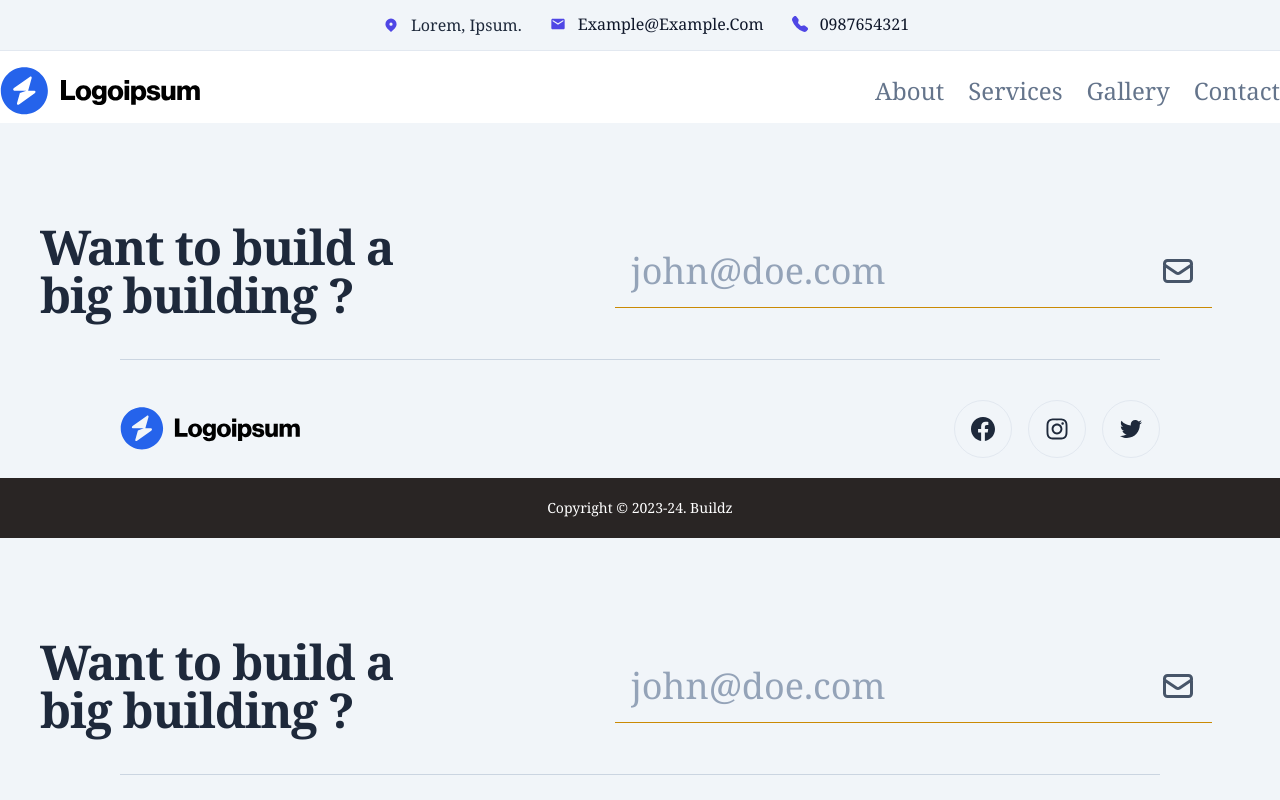
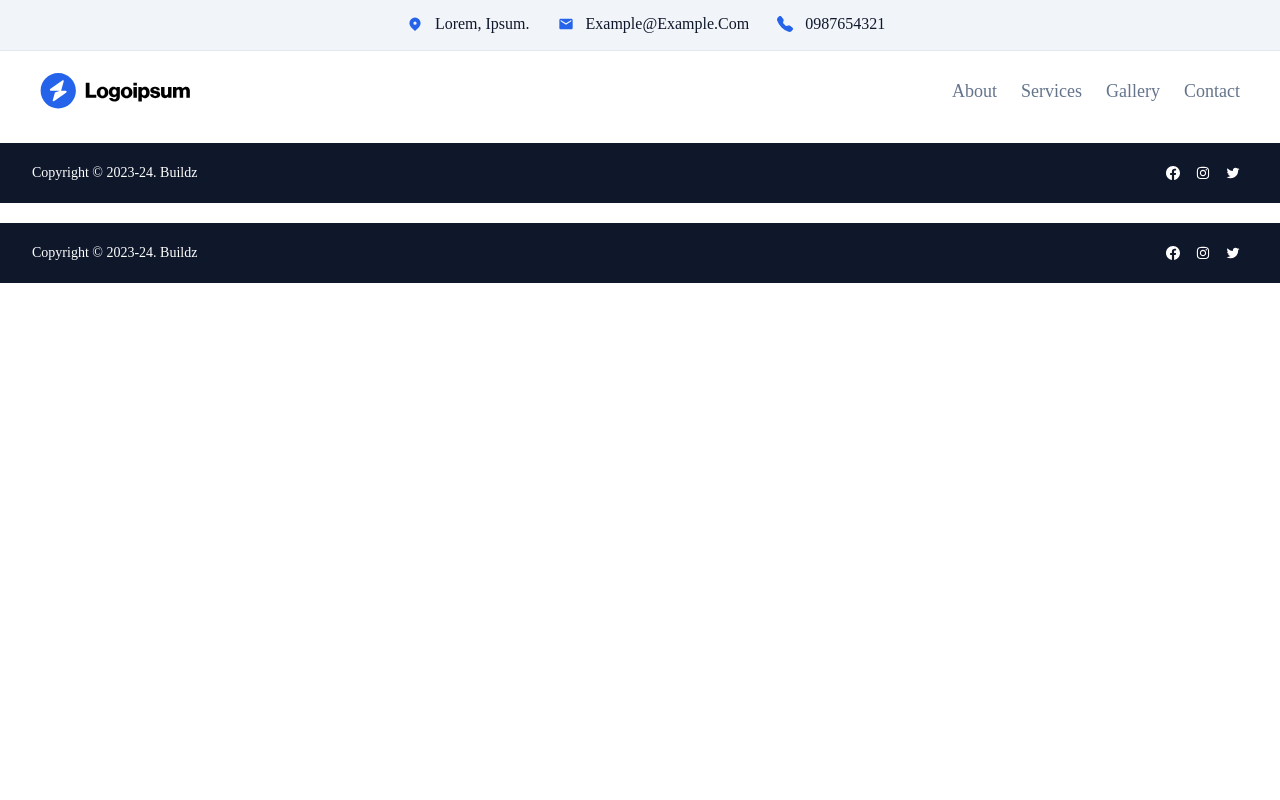
Before and after one commit to BurhaneeDevelopers/landing-page-collab, a Next.js app: page /components/footer in a window 1280 px wide. Shown: the top 800 px of the page. Built offline with nearby package versions, Linux system fonts and the light colour scheme; what tw-elements would draw is missing.

Commit message:
changes by ms

```diff
--- a/pages/components/footer.js
+++ b/pages/components/footer.js
@@ -6,135 +6,29 @@ import { IoLogoTwitter } from "react-icons/io";
 
 const Footer = () => {
   return (
-    <div className="bg-gray-100 pt-1">
-      <footer className="px-10 mt-24">
-        <div className="md:flex md:-mx-3 md:items-center md:justify-between">
-          <h3 className="text-3xl font-semibold tracking-tight text-gray-800 md:mx-3 xl:text-5xl w-1/3">
-            Want to build a big building ?
-          </h3>
+    <div>
+      <footer>
+        <div className="mx-auto bg-gray-900 py-5 mt-5">
+          <div className="mx-auto max-w-screen-2xl flex items-center justify-between px-8">
+            <p className="text-center text-sm text-white lg:mt-0 lg:text-right">
+              Copyright &copy; 2023-24. Buildz
+            </p>
+            <div className="flex">
+              <a href="#" className="mx-2">
+                <BsFacebook className="text-sm text-white" />
+              </a>
 
-          <div className="mt-6 shrink-0 md:mt-0 md:w-auto md:mx-10">
-            <div>
-              <label htmlFor="email" className="sr-only">
-                Email
-              </label>
+              <a href="#" className="mx-2">
+                <FaInstagram className="text-sm text-white" />
+              </a>
 
-              <div className="relative">
-                <input
-                  type="email"
-                  className="w-full border-b border-yellow-600 p-4 pr-12 text-4xl bg-transparent text-gray-900"
-                  placeholder="john@doe.com"
-                />
-
-                <span className="absolute inset-y-0 right-4 inline-flex items-center">
-                  <HiOutlineMail className="text-4xl text-gray-600" />
-                </span>
-              </div>
+              <a href="#" className="mx-2">
+                <IoLogoTwitter className="text-sm text-white" />
+              </a>
             </div>
           </div>
         </div>
-
-        <div className="px-20">
-          <hr className="my-6 border-gray-300 md:my-10" />
-        </div>
-
-        <div className="flex items-center justify-between px-20">
-          <a className="text-teal-600 flex" href="#">
-            <svg
-              id="logo-54"
-              width="180"
-              viewBox="0 0 170 41"
-              fill="none"
-              xmlns="http://www.w3.org/2000/svg"
-            >
-              <path
-                d="M51.8601 28.138H63.8121V24.538H56.1081V10.978H51.8601V28.138Z"
-                className="cneutral"
-                fill="#000000"
-              ></path>
-              <path
-                d="M70.8932 25.738C69.1892 25.738 68.3012 24.25 68.3012 22.018C68.3012 19.786 69.1892 18.274 70.8932 18.274C72.5972 18.274 73.5092 19.786 73.5092 22.018C73.5092 24.25 72.5972 25.738 70.8932 25.738ZM70.9172 28.522C74.8772 28.522 77.4692 25.714 77.4692 22.018C77.4692 18.322 74.8772 15.514 70.9172 15.514C66.9812 15.514 64.3412 18.322 64.3412 22.018C64.3412 25.714 66.9812 28.522 70.9172 28.522Z"
-                className="cneutral"
-                fill="#000000"
-              ></path>
-              <path
-                d="M84.3237 32.386C86.1477 32.386 87.7557 31.978 88.8357 31.018C89.8197 30.13 90.4677 28.786 90.4677 26.938V15.85H86.7237V17.17H86.6757C85.9557 16.138 84.8517 15.49 83.2197 15.49C80.1717 15.49 78.0597 18.034 78.0597 21.634C78.0597 25.402 80.6277 27.466 83.3877 27.466C84.8757 27.466 85.8117 26.866 86.5317 26.05H86.6277V27.274C86.6277 28.762 85.9317 29.626 84.2757 29.626C82.9797 29.626 82.3317 29.074 82.1157 28.426H78.3237C78.7077 30.994 80.9397 32.386 84.3237 32.386ZM84.2997 24.562C82.8357 24.562 81.8757 23.362 81.8757 21.514C81.8757 19.642 82.8357 18.442 84.2997 18.442C85.9317 18.442 86.7957 19.834 86.7957 21.49C86.7957 23.218 86.0037 24.562 84.2997 24.562Z"
-                className="cneutral"
-                fill="#000000"
-              ></path>
-              <path
-                d="M98.166 25.738C96.462 25.738 95.574 24.25 95.574 22.018C95.574 19.786 96.462 18.274 98.166 18.274C99.87 18.274 100.782 19.786 100.782 22.018C100.782 24.25 99.87 25.738 98.166 25.738ZM98.19 28.522C102.15 28.522 104.742 25.714 104.742 22.018C104.742 18.322 102.15 15.514 98.19 15.514C94.254 15.514 91.614 18.322 91.614 22.018C91.614 25.714 94.254 28.522 98.19 28.522Z"
-                className="cneutral"
-                fill="#000000"
-              ></path>
-              <path
-                d="M105.884 28.138H109.796V15.85H105.884V28.138ZM105.884 14.146H109.796V10.978H105.884V14.146Z"
-                className="cneutral"
-                fill="#000000"
-              ></path>
-              <path
-                d="M111.494 32.194H115.406V26.866H115.454C116.222 27.898 117.35 28.522 118.934 28.522C122.15 28.522 124.286 25.978 124.286 21.994C124.286 18.298 122.294 15.49 119.03 15.49C117.35 15.49 116.15 16.234 115.31 17.338H115.238V15.85H111.494V32.194ZM117.926 25.498C116.246 25.498 115.286 24.13 115.286 22.138C115.286 20.146 116.15 18.634 117.854 18.634C119.534 18.634 120.326 20.026 120.326 22.138C120.326 24.226 119.414 25.498 117.926 25.498Z"
-                className="cneutral"
-                fill="#000000"
-              ></path>
-              <path
-                d="M130.655 28.522C133.871 28.522 136.247 27.13 136.247 24.442C136.247 21.298 133.703 20.746 131.543 20.386C129.983 20.098 128.591 19.978 128.591 19.114C128.591 18.346 129.335 17.986 130.295 17.986C131.375 17.986 132.119 18.322 132.263 19.426H135.863C135.671 17.002 133.799 15.49 130.319 15.49C127.415 15.49 125.015 16.834 125.015 19.426C125.015 22.306 127.295 22.882 129.431 23.242C131.063 23.53 132.551 23.65 132.551 24.754C132.551 25.546 131.807 25.978 130.631 25.978C129.335 25.978 128.519 25.378 128.375 24.154H124.679C124.799 26.866 127.055 28.522 130.655 28.522Z"
-                className="cneutral"
-                fill="#000000"
-              ></path>
-              <path
-                d="M141.561 28.498C143.265 28.498 144.345 27.826 145.233 26.626H145.305V28.138H149.049V15.85H145.137V22.714C145.137 24.178 144.321 25.186 142.977 25.186C141.729 25.186 141.129 24.442 141.129 23.098V15.85H137.241V23.914C137.241 26.65 138.729 28.498 141.561 28.498Z"
-                className="cneutral"
-                fill="#000000"
-              ></path>
-              <path
-                d="M150.75 28.138H154.662V21.25C154.662 19.786 155.382 18.754 156.606 18.754C157.782 18.754 158.334 19.522 158.334 20.842V28.138H162.246V21.25C162.246 19.786 162.942 18.754 164.19 18.754C165.366 18.754 165.918 19.522 165.918 20.842V28.138H169.83V20.146C169.83 17.386 168.438 15.49 165.654 15.49C164.07 15.49 162.75 16.162 161.79 17.65H161.742C161.118 16.33 159.894 15.49 158.286 15.49C156.51 15.49 155.334 16.33 154.566 17.602H154.494V15.85H150.75V28.138Z"
-                className="cneutral"
-                fill="#000000"
-              ></path>
-              <path
-                fillRule="evenodd"
-                clipRule="evenodd"
-                d="M20.6841 40.138C31.7298 40.138 40.6841 31.1837 40.6841 20.138C40.6841 9.09234 31.7298 0.138031 20.6841 0.138031C9.63837 0.138031 0.684082 9.09234 0.684082 20.138C0.684082 31.1837 9.63837 40.138 20.6841 40.138ZM26.9234 9.45487C27.2271 8.37608 26.1802 7.73816 25.2241 8.41933L11.8772 17.9276C10.8403 18.6663 11.0034 20.138 12.1222 20.138L15.6368 20.138V20.1108H22.4866L16.9053 22.0801L14.4448 30.8212C14.1411 31.9 15.1879 32.5379 16.1441 31.8567L29.491 22.3485C30.5279 21.6098 30.3647 20.138 29.246 20.138L23.9162 20.138L26.9234 9.45487Z"
-                className="ccustom"
-                fill="#2563eb"
-              ></path>
-            </svg>
-          </a>
-
-          <div className="flex -mx-2">
-            <a
-              href="#"
-              className="mx-2 text-gray-600 transition-colors duration-300 hover:text-blue-500 rounded-full p-4 border"
-            >
-              <BsFacebook className="text-2xl text-gray-800" />
-            </a>
-
-            <a
-              href="#"
-              className="mx-2 text-gray-600 transition-colors duration-300 hover:text-blue-500 rounded-full p-4 border"
-            >
-              <FaInstagram className="text-2xl text-gray-800" />
-            </a>
-
-            <a
-              href="#"
-              className="mx-2 text-gray-600 transition-colors duration-300 hover:text-blue-500 rounded-full p-4 border"
-            >
-              <IoLogoTwitter className="text-2xl text-gray-800" />
-            </a>
-          </div>
-        </div>
       </footer>
-      {/* ----Bottom-Footer---- */}
-      <div className="mx-auto bg-stone-800 py-5 mt-5">
-        <div className="flex items-center justify-center">
-          <p className="mt-4 text-center text-sm text-white lg:mt-0 lg:text-right">
-            Copyright &copy; 2023-24. Buildz
-          </p>
-        </div>
-      </div>
-      {/* ----Bottom-Footer---- */}
     </div>
   );
 };
--- a/pages/components/navbar.js
+++ b/pages/components/navbar.js
@@ -8,39 +8,40 @@ const Navbar = () => {
     <>
       {/* ---- TOP NAV---- */}
       <nav className="bg-gray-100 border-b mb-2">
-        <div className="container flex items-center justify-center p-3 gap-4 mx-auto text-gray-900 capitalize">
+        <div className="container flex flex-col sm:flex-row items-center justify-center p-3 gap-4 mx-auto text-gray-900 capitalize">
           <a
             href="#"
-            className="text-gray-800 transition-colors duration-300 transform flex"
+            className="border-b-2 border-transparent transition-colors duration-300 transform hover:text-gray-600  flex"
           >
-            <HiLocationMarker className="my-auto mx-3 text-indigo-600" /> Lorem, ipsum.
+            <HiLocationMarker className="my-auto mx-3 text-blue-600" /> Lorem,
+            ipsum.
           </a>
-
           <a
             href="#"
-            className="border-b-2 border-transparent hover:text-gray-800 transition-colors duration-300 transform hover:border-blue-500 flex"
+            className="border-b-2 border-transparent transition-colors duration-300 transform hover:text-gray-600  flex"
           >
-            <MdEmail className="my-auto mx-3 text-indigo-600" /> example@example.com
+            <MdEmail className="my-auto mx-3 text-blue-600" />{" "}
+            example@example.com
           </a>
-
           <a
             href="#"
-            className="border-b-2 border-transparent hover:text-gray-800 transition-colors duration-300 transform hover:border-blue-500 flex"
+            className="border-b-2 border-transparent hover:text-gray-800 transition-colors duration-300 transform flex"
           >
-            <BsFillTelephoneFill className="my-auto mx-3 text-indigo-600" /> 0987654321
+            <BsFillTelephoneFill className="my-auto mx-3 text-blue-600" />{" "}
+            0987654321
           </a>
         </div>
       </nav>
       {/* ---- BOTTOM NAV---- */}
 
-      <header aria-label="Site Header" className="bg-white">
-        <div className="mx-auto max-w-screen-xl">
+      <header aria-label="Site Header" className="bg-white px-10">
+        <div className="xl:mx-auto max-w-screen-xl">
           <div className="flex h-16 items-center justify-between">
             <div className="flex-1 md:flex md:items-center md:gap-12">
               <a className="text-teal-600 flex" href="#">
                 <svg
                   id="logo-54"
-                  width="200"
+                  width="150"
                   viewBox="0 0 170 41"
                   fill="none"
                   xmlns="http://www.w3.org/2000/svg"
@@ -105,7 +106,7 @@ const Navbar = () => {
                 <ul className="flex items-center gap-6 text-sm">
                   <li>
                     <a
-                      className="text-gray-500 transition hover:text-gray-800 text-2xl"
+                      className="text-gray-500 transition hover:text-gray-800 text-lg"
                       href="#"
                     >
                       About
@@ -114,7 +115,7 @@ const Navbar = () => {
 
                   <li>
                     <a
-                      className="text-gray-500 transition hover:text-gray-800 text-2xl"
+                      className="text-gray-500 transition hover:text-gray-800 text-lg"
                       href="#"
                     >
                       Services
@@ -123,7 +124,7 @@ const Navbar = () => {
 
                   <li>
                     <a
-                      className="text-gray-500 transition hover:text-gray-800 text-2xl"
+                      className="text-gray-500 transition hover:text-gray-800 text-lg"
                       href="#"
                     >
                       Gallery
@@ -132,7 +133,7 @@ const Navbar = () => {
 
                   <li>
                     <a
-                      className="text-gray-500 transition hover:text-gray-800 text-2xl"
+                      className="text-gray-500 transition hover:text-gray-800 text-lg"
                       href="#"
                     >
                       Contact
--- a/styles/globals.css
+++ b/styles/globals.css
@@ -1,11 +1,19 @@
 @tailwind base;
 @tailwind components;
 @tailwind utilities;
-/* @import url("https://fonts.googleapis.com/css2?family=Inter+Tight"); */
+@import url("https://fonts.googleapis.com/css2?family=Inter+Tight");
 
 * {
-  /* font-family: Inter Tight; */
-  font-family: Georgia, "Times New Roman", Times, serif;
+  font-family: Inter Tight;
+}
+
+::-webkit-scrollbar {
+  width: 5px;
+  background-color: #eee;
+}
+
+::-webkit-scrollbar-thumb {
+  background-color: #2563eb33;
 }
 
 .image_curve {
```
Also changed, not shown: pages/index.js (+119 -100 lines), 1 other file (tests, documents, lock files or other folders).
